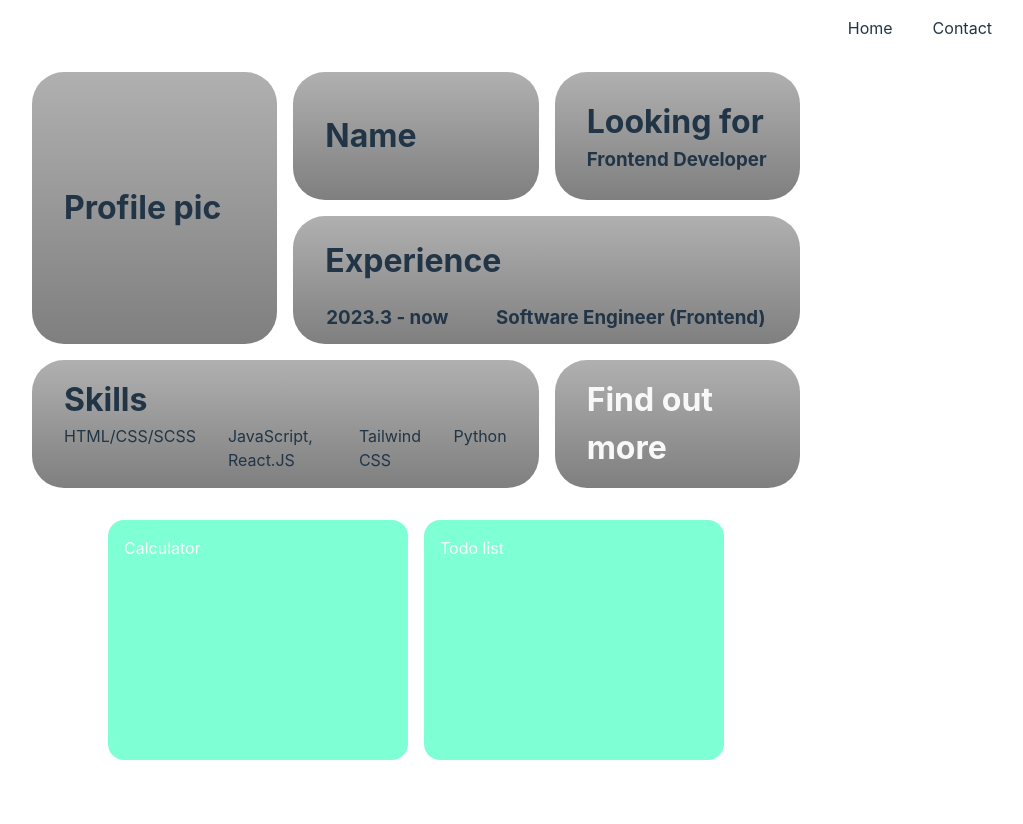
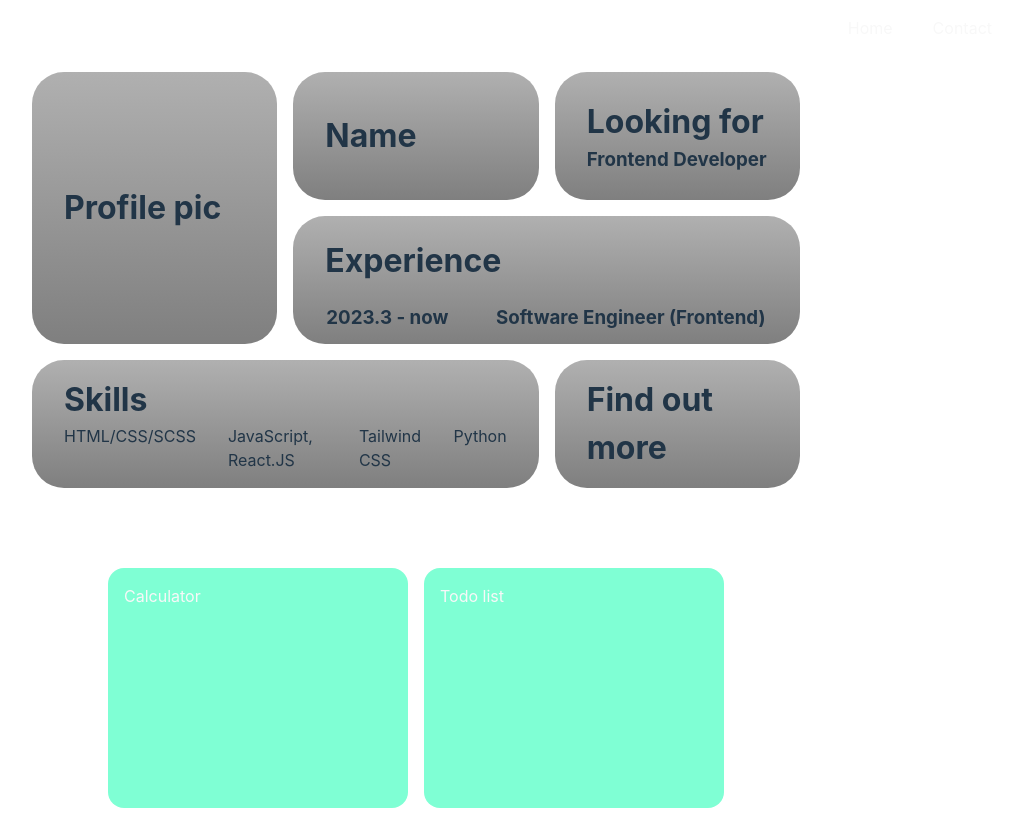
Before and after one commit to Ken-Takahashi-Q/portfolio-react, a React (Vite) app: page / in a window 1280 px wide. Shown: the whole page, without its empty margins (224-1247 px from the left). Before the commit the page ends 800 px from the top, so only its background shows below. Built offline with nearby package versions, Linux system fonts and the light colour scheme.

Commit message:
update card-7

```diff
--- a/src/App.jsx
+++ b/src/App.jsx
@@ -1,107 +1,14 @@
-import { useState, useEffect } from 'react'
-import './App.css'
-import Navbar from './Pages/Components/Navbar'
-import { Grid, Row, Col } from 'antd'
-import { Collapse } from 'antd';
-import {RightCircleOutlined} from '@ant-design/icons'
+import { Routes, Route } from 'react-router-dom';
+import Contact from './Pages/Contact';
+import Home from './Home';
 
 function App() {
-  const { Panel } = Collapse;
-
-  // Calculate duration
-  const startDate = {
-    NSQ: new Date('2023-03-27'),
-    JP: new Date('2022-10-01')
-  }
-
-  const endDate = {
-    NSQ: new Date(),
-    JP: new Date(),
-  }
-
-  const getDuration = (start, end) => {
-    const diffInMs = Math.abs(end - start);
-    const diffInDays = Math.ceil(diffInMs / (1000 * 60 * 60 * 24));
-
-    const years = Math.floor(diffInDays / 365.25);
-    const months = Math.floor((diffInDays % 365.25) / 30);
-
-    return `${years} ${years > 1 ? 'years' : 'year'} ${months} ${months > 1 ? 'months' : 'month'}`;
-  }
-
-  const durations = {
-    NSQ: getDuration(startDate.NSQ, endDate.NSQ),
-    JP: getDuration(startDate.JP, endDate.JP),
-  };
-
   return (
-    <div className="App">
-      <Navbar/>
-
-      <div className="card-container">
-        <div className="card-round card-1">
-          <h1>Profile pic</h1>
-        </div>
-        <div className="card-round card-2">
-          <h1>Name</h1>
-        </div>
-        <div className="card-round card-3">
-          <h1>Looking for</h1>
-          <h3>Frontend Developer</h3>
-        </div>
-        <div className="card-round card-4">
-          <h1>Experience</h1>
-          <div className="experience">
-            <div className="experience summary">
-              <h3 className="date-sliding">2023.3 - now</h3>
-              <h3 className="job-sliding">Software Engineer (Frontend)</h3>
-              <h3 className="duration-sliding">{durations.NSQ}</h3>
-            </div>
-          </div>
-        </div>
-
-        <div className="card-round card-5 skill">
-          <h1>Skills</h1>
-          <ul>
-            <li>HTML/CSS/SCSS</li>
-            <li>JavaScript, React.JS</li>
-            <li>Tailwind CSS</li>
-            <li>Python</li>
-          </ul>
-        </div>
-
-        <a className="card-round card-6" href="/Contact">
-        <div>
-          <h1>Find out more </h1>
-          <div className="find-out-more">
-            <RightCircleOutlined style={{fontSize: "3em"}}/>
-          </div>
-
-        </div>
-        </a>
-      </div>
-
-      <div className="gallery">
-        <a href="https://elegant-dragon-097141.netlify.app/12-calculator%20app/" target={'_blank'}>
-          <div className='gallery card'>
-            <div className="cardname">
-              <p>Calculator</p>
-            </div>
-          </div>
-        </a>
-
-        <a href="https://lustrous-tiramisu-ddab0e.netlify.app/" target={'_blank'}>
-          <div className='gallery card'>
-            <div className="cardname">
-              <p>Todo list</p>
-            </div>
-          </div>
-        </a>
-
-
-      </div>
-    </div>
-  )
+    <Routes>
+      <Route exact path="/" element={<Home />} />
+      <Route path="/Contact" element={<Contact />} />
+    </Routes>
+  );
 }
 
-export default App
+export default App;
--- a/src/App.css
+++ b/src/Home.css
@@ -36,6 +36,7 @@ a {
   background: linear-gradient(0deg, rgb(127, 127, 127), rgb(176, 176, 176));
   border-radius: 2em;
   overflow: hidden;
+  transition: transform 0.3s ease;
 }
 .card-1 {
   grid-area: 1 / 1 / 3 / 2;
@@ -58,21 +59,24 @@ a {
   position: relative;
   transition: all 0.5s ease;
 }
+.card-7 {
+  grid-area: 4 / 1 / 5 / 4;
+  position: relative;
+  height: 0;
+  opacity: 0;
+  transform: scale(0);
+  transition: all 0.75s ease;
+}
 
 .experience {
   display: flex;
   flex-direction: column;
   transition: all 0.5s ease;
 }
-.summary {
-  display: flex;
-  flex-direction: row;
-  gap: 2em;
-}
 
+/* card-4 */
 .card-4 h1 {
   transform: translateY(-40%);
-
 }
 .date-sliding {
   position: absolute;
@@ -92,6 +96,7 @@ a {
 }
 .card-4:hover .date-sliding {
   left: -30%;
+  transition: all 0.5s ease;
 }
 .card-4:hover .job-sliding {
   left: 6.5%;
@@ -109,7 +114,7 @@ a {
   list-style: none;
 }
 
-/* card-6 find-out-more animation */
+/* card-6 find-out-more hover animation */
 .card-6 h1 {
   display: inline-block;
   transition: all 0.5s ease;
@@ -119,14 +124,39 @@ a {
   top: 33%;
   right: -20%;
 }
+.card-6 .find-out-more:hover {
+  top: 45%;
+}
+.card-6:hover {
+  cursor: pointer;
+}
 .card-6:hover h1 {
   transform: translateX(-5%);
 }
 .card-6:hover .find-out-more {
   right: 13%;
+  transform: rotate(90deg);
 }
 .card-6:not(:hover) h1, .find-out-more {
   transition: all 0.5s ease;
+}
+
+/* card-7 scaling animation */
+.card-7.show {
+  visibility: visible;
+  height: auto;
+  transform: scale(1);
+  opacity: 1;
+  transition: all 0.7s ease;
+}
+.card-6:target ~ .card-7 {
+  transform: scale(1);
+  opacity: 1;
+}
+
+.contact-container {
+  display: flex;
+  gap: 1em;
 }
 
 .gallery {
--- /dev/null
+++ b/src/Home.jsx
@@ -0,0 +1,113 @@
+import { useState, useEffect } from 'react'
+import './Home.css'
+import Navbar from './Pages/Components/Navbar'
+import { Grid, Row, Col } from 'antd'
+import { Collapse } from 'antd';
+import {RightCircleOutlined} from '@ant-design/icons'
+
+function Home() {
+  const { Panel } = Collapse;
+  const [showContact, setShowContact] = useState(false);
+
+  // Calculate duration
+  const startDate = {
+    NSQ: new Date('2023-03-27'),
+    JP: new Date('2022-10-01')
+  }
+
+  const endDate = {
+    NSQ: new Date(),
+    JP: new Date(),
+  }
+
+  const getDuration = (start, end) => {
+    const diffInMs = Math.abs(end - start);
+    const diffInDays = Math.ceil(diffInMs / (1000 * 60 * 60 * 24));
+
+    const years = Math.floor(diffInDays / 365.25);
+    const months = Math.floor((diffInDays % 365.25) / 30);
+
+    return `${years} ${years > 1 ? 'years' : 'year'} ${months} ${months > 1 ? 'months' : 'month'}`;
+  }
+
+  const durations = {
+    NSQ: getDuration(startDate.NSQ, endDate.NSQ),
+    JP: getDuration(startDate.JP, endDate.JP),
+  };
+
+  return (
+    <div className="App">
+      <Navbar/>
+
+      <div className="card-container">
+        <div className="card-round card-1">
+          <h1>Profile pic</h1>
+        </div>
+        <div className="card-round card-2">
+          <h1>Name</h1>
+        </div>
+        <div className="card-round card-3">
+          <h1>Looking for</h1>
+          <h3>Frontend Developer</h3>
+        </div>
+        <div className="card-round card-4">
+          <h1>Experience</h1>
+          <div className="experience">
+            <div className="summary">
+              <h3 className="date-sliding">2023.3 - now</h3>
+              <h3 className="job-sliding">Software Engineer (Frontend)</h3>
+              <h3 className="duration-sliding">{durations.NSQ}</h3>
+            </div>
+          </div>
+        </div>
+
+        <div className="card-round card-5 skill">
+          <h1>Skills</h1>
+          <ul>
+            <li>HTML/CSS/SCSS</li>
+            <li>JavaScript, React.JS</li>
+            <li>Tailwind CSS</li>
+            <li>Python</li>
+          </ul>
+        </div>
+
+        <div className="card-round card-6" onClick={() => setShowContact(!showContact)}>
+          <h1>Find out more </h1>
+          <div className="find-out-more">
+            <RightCircleOutlined style={{fontSize: "3em"}}/>
+          </div>
+        </div>
+
+        <div className={`card-round card-7 ${showContact ? 'show' : ''}`}>
+          <div className="contact-container">
+            <h3>LinkedIn</h3>
+            <h3>Github</h3>
+          </div>
+        </div>
+
+      </div>
+
+      <div className="gallery">
+        <a href="https://elegant-dragon-097141.netlify.app/12-calculator%20app/" target={'_blank'}>
+          <div className='gallery card'>
+            <div className="cardname">
+              <p>Calculator</p>
+            </div>
+          </div>
+        </a>
+
+        <a href="https://lustrous-tiramisu-ddab0e.netlify.app/" target={'_blank'}>
+          <div className='gallery card'>
+            <div className="cardname">
+              <p>Todo list</p>
+            </div>
+          </div>
+        </a>
+
+
+      </div>
+    </div>
+  )
+}
+
+export default Home
--- a/src/Pages/Components/Navbar.jsx
+++ b/src/Pages/Components/Navbar.jsx
@@ -6,10 +6,10 @@ export default function Navbar() {
     <div className="navbar">
         <ul>
             <li>
-                <p>Home</p>
+              <a href="/">Home</a>
             </li>
             <li>
-                <p>Contact</p>
+              <a href="/Contact">Contact</a>
             </li>
         </ul>
     </div>
--- a/src/Pages/Contact.jsx
+++ b/src/Pages/Contact.jsx
@@ -1,7 +1,12 @@
 import React from 'react'
+import './contact.css'
+import Navbar from './Components/Navbar'
 
 export default function Contact() {
   return (
-    <div>Contact</div>
+    <div>
+      <Navbar/>
+      Contact
+    </div>
   )
 }
--- a/src/main.jsx
+++ b/src/main.jsx
@@ -1,8 +1,10 @@
 import React from 'react'
 import ReactDOM from 'react-dom/client'
-import { BrowserRouter, Route } from 'react-router-dom';
+import { BrowserRouter, Route, Routes } from 'react-router-dom';
 import App from './App'
 import './index.css'
+import Contact from './Pages/Contact';
+import Home from './Home'
 
 ReactDOM.createRoot(document.getElementById('root')).render(
   <React.StrictMode>
```
